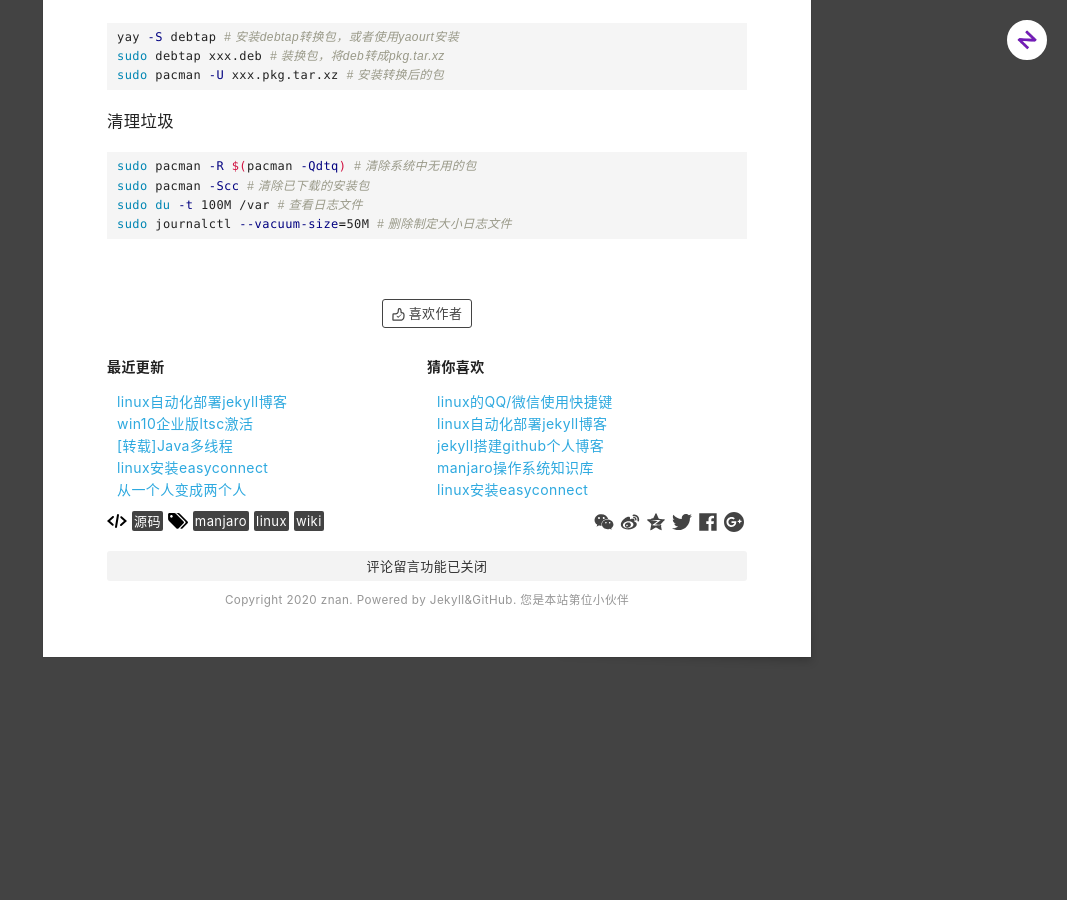
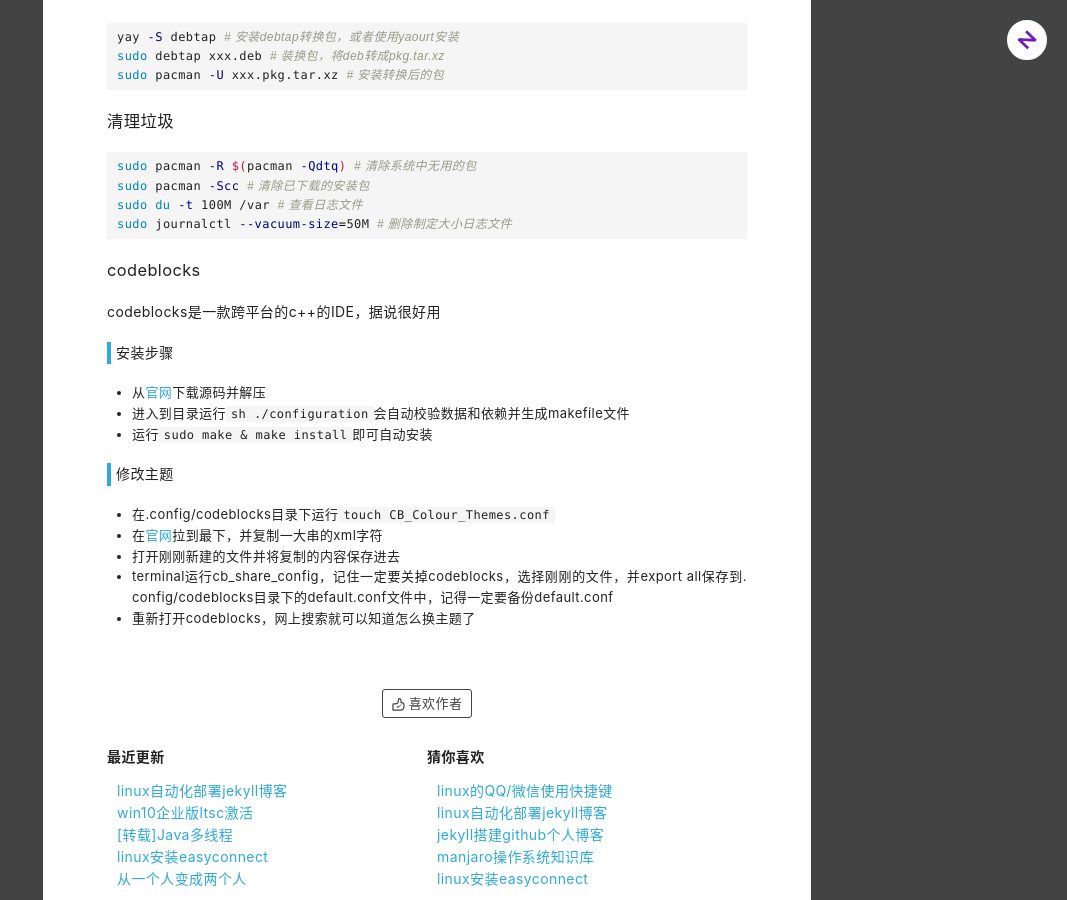
Before and after one commit to lan7916/Jekyll-template, a Jekyll site: the page built from _posts/2019-10-24-manjaro-wiki.md, in a window 1280 px wide and 900 px high, scrolled down 3571 px. Shown: the whole window, without its empty margins (213-1280 px from the left). Built offline with Jekyll 4.4.1, drawn with Linux system fonts in a browser that asks for light colours; comment, search, counter and statistics services are not loaded; before the commit the page ends 4260 px from its top, so only the background shows below that; some of the changed text lies outside the part shown.

Commit message:
添加manjaro安装codeblocks

````diff
--- a/_posts/2019-10-24-manjaro-wiki.md
+++ b/_posts/2019-10-24-manjaro-wiki.md
@@ -164,3 +164,17 @@ sudo pacman -Scc # 清除已下载的安装包
 sudo du -t 100M /var # 查看日志文件
 sudo journalctl --vacuum-size=50M # 删除制定大小日志文件
 ```
+
+# codeblocks
+codeblocks是一款跨平台的c++的IDE，据说很好用
+## 安装步骤
+- 从[官网](http://www.codeblocks.org/downloads/25)下载源码并解压
+- 进入到目录运行```sh ./configuration```会自动校验数据和依赖并生成makefile文件
+- 运行```sudo make & make install ```即可自动安装
+
+## 修改主题
+- 在.config/codeblocks目录下运行```touch CB_Colour_Themes.conf```
+- 在[官网](http://wiki.codeblocks.org/index.php/Syntax_highlighting_custom_colour_themes)拉到最下，并复制一大串的xml字符
+- 打开刚刚新建的文件并将复制的内容保存进去
+- terminal运行cb_share_config，记住一定要关掉codeblocks，选择刚刚的文件，并export all保存到.config/codeblocks目录下的default.conf文件中，记得一定要备份default.conf
+- 重新打开codeblocks，网上搜索就可以知道怎么换主题了
````
Also changed, not shown: Gemfile.lock (added), 1 other file.
